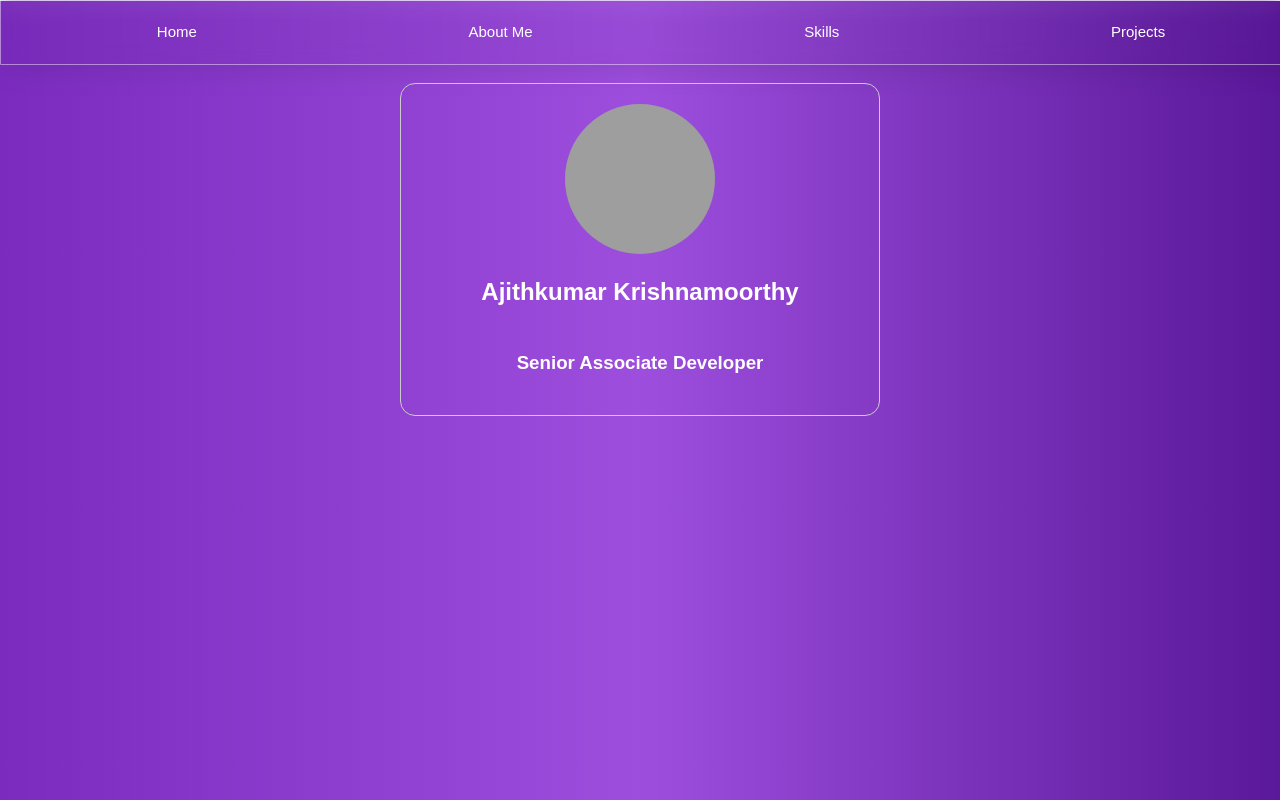
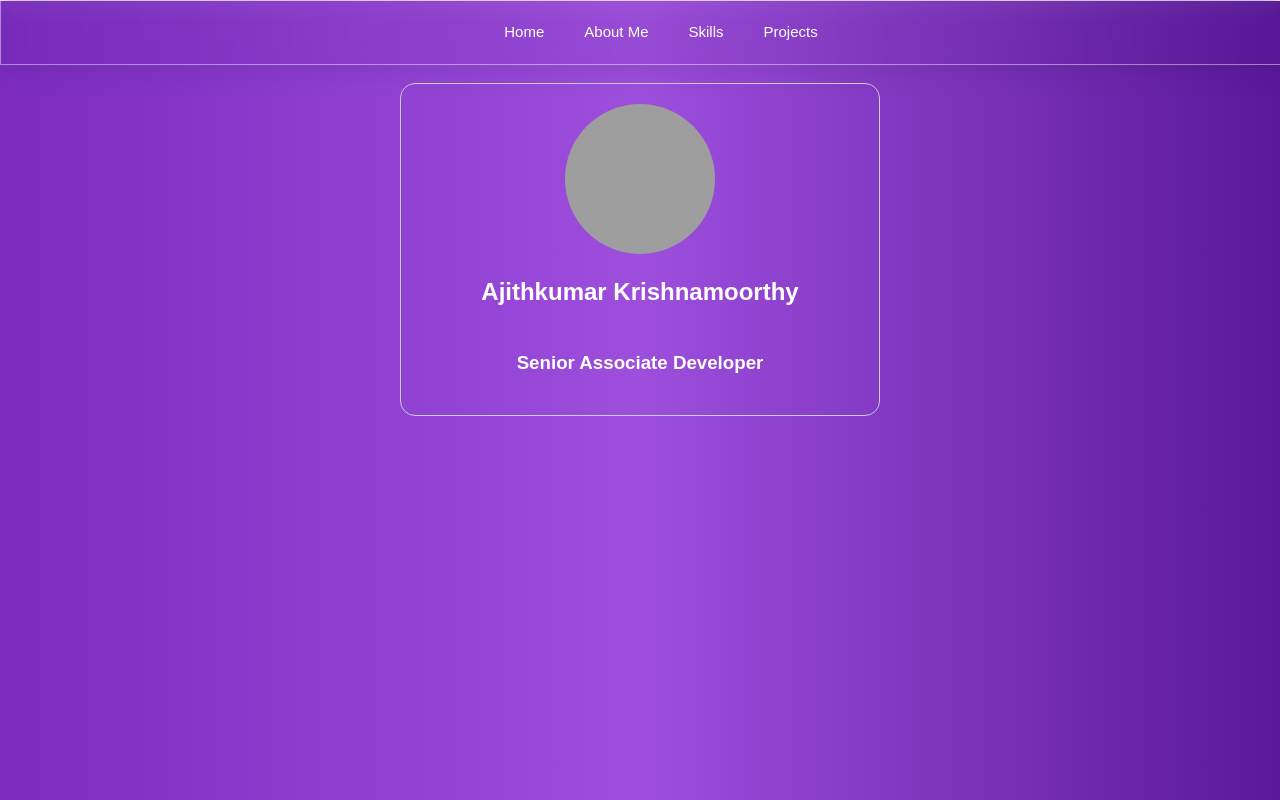
Before and after one commit to KrishArkaad/my-portfolio, a React (Vite) app: page / in a window 1280 px wide. Built offline with nearby package versions, Linux system fonts and the light colour scheme; grey boxes are pictures that could not be loaded.

Commit message:
added styles to all tabs

```diff
--- a/index.html
+++ b/index.html
@@ -46,7 +46,7 @@
 
       .header {
         display: flex;
-        justify-content: space-around;
+        justify-content: center;
         padding: 20px;
         position: fixed;
         width: 100%;
@@ -58,6 +58,11 @@
         backdrop-filter: blur(10px);
         -webkit-backdrop-filter: blur(12.2px);
         border: 1px solid rgba(255, 255, 255, 0.45);
+      }
+
+      .tabs{
+        cursor: pointer;
+        padding: 0px 20px;
       }
 
       #root {
@@ -78,13 +83,35 @@
       }
 
       #home-section{
-        display: flex;
-        flex-direction: column;
+        /* display: flex;
+        flex-direction: column; */
         width: 100%;
         background: linear-gradient(90deg, #7b2cbf 0%, #9d4edd 50%, #5a189a 100%);
         height: 100vh;
         padding-top: 62px;
         margin-top: -62px;
+      }
+
+
+      #aboutme-section{
+        width: 100%;
+        background: linear-gradient(90deg, #5a189a  0%, #7b2cbf 50%, #9d4edd  100%);
+        height: 100vh;
+        padding-top: 62px;
+      }
+
+      #skills-section{
+        width: 100%;
+        background: linear-gradient(90deg, #5a189a  0%, #7b2cbf 50%, #9d4edd  100%);
+        height: 100vh;
+        padding-top: 62px;
+      }
+
+      #projects-section{
+        width: 100%;
+        background: linear-gradient(90deg, #5a189a  0%, #7b2cbf 50%, #9d4edd  100%);
+        height: 100vh;
+        padding-top: 62px;
       }
 
       a {
--- a/src/App.jsx
+++ b/src/App.jsx
@@ -6,10 +6,10 @@ function App() {
     return (
         <div style={{ display:"flex", height: "100vh", background:"transparent" }}>
             <div className='header'>
-                <div style={{cursor: "pointer"}}><a href="#home">Home</a></div>
-                <div style={{cursor: "pointer"}}><a href="#about-me">About Me</a></div>
-                <div style={{cursor: "pointer"}}><a href="#skills">Skills</a></div>
-                <div style={{cursor: "pointer"}}><a href="#projects">Projects</a></div>
+                <div className='tabs'><a href="#home-section">Home</a></div>
+                <div className='tabs'><a href="#aboutme-section">About Me</a></div>
+                <div className='tabs'><a href="#skills-section">Skills</a></div>
+                <div className='tabs'><a href="#projects-section">Projects</a></div>
             </div>
             <div style={{display: "flex", flexDirection: "column", width: "100%"}}>
 
@@ -23,6 +23,7 @@ function App() {
                     </section>
 
                     <Divider />
+                    <section id="aboutme-section">
                         <div id="about-me">
                             <h2>About Me</h2>
                             <p>I’m a Software Engineer with 4+ years of hands-on experience designing and delivering scalable, cloud-native web applications across healthcare, compliance, and enterprise domains. I specialize in modernizing legacy systems, leading micro-frontend transformations, and architecting robust, cloud-native solutions with Angular, React, .NET Core, PostgreSQL, and Azure. I love crafting seamless RESTful APIs, applying strong DSA fundamentals, and unifying diverse UI frameworks to accelerate delivery and create real business impact.</p>
@@ -33,7 +34,10 @@ function App() {
                             <a href="https://github.com/ajithkumar-krishnamoorthy" target="_blank" rel="noopener noreferrer">GitHub</a>
 
                         </div>
+                    </section>
                     <Divider />
+
+                    <section id="skills-section">
                         <div id="skills">
                             <h2>Skills</h2>
                             <div>
@@ -49,11 +53,15 @@ function App() {
                                 </ul>
                             </div>
                         </div>
+                    </section>
+
                     <Divider />
+                    <section id="projects-section">
                         <div id="projects">
                             <h2>Projects</h2>
                             <p>Here are some of my projects.</p>
                         </div>
+                        </section>
                     </section>
             </div>
         </div>
--- a/vite.config.js
+++ b/vite.config.js
@@ -40,7 +40,7 @@ const target = env.ASPNETCORE_HTTPS_PORT ? `https://localhost:${env.ASPNETCORE_H
 // https://vitejs.dev/config/
 export default defineConfig({
     plugins: [plugin()],
-    base: "/my-portfolio/",
+    // base: "/my-portfolio/",
     resolve: {
         alias: {
             '@': fileURLToPath(new URL('./src', import.meta.url))
```
Also changed, not shown: 1 other file (tests, documents, lock files or other folders). Lines whose indentation alone changed are shown as unchanged.
